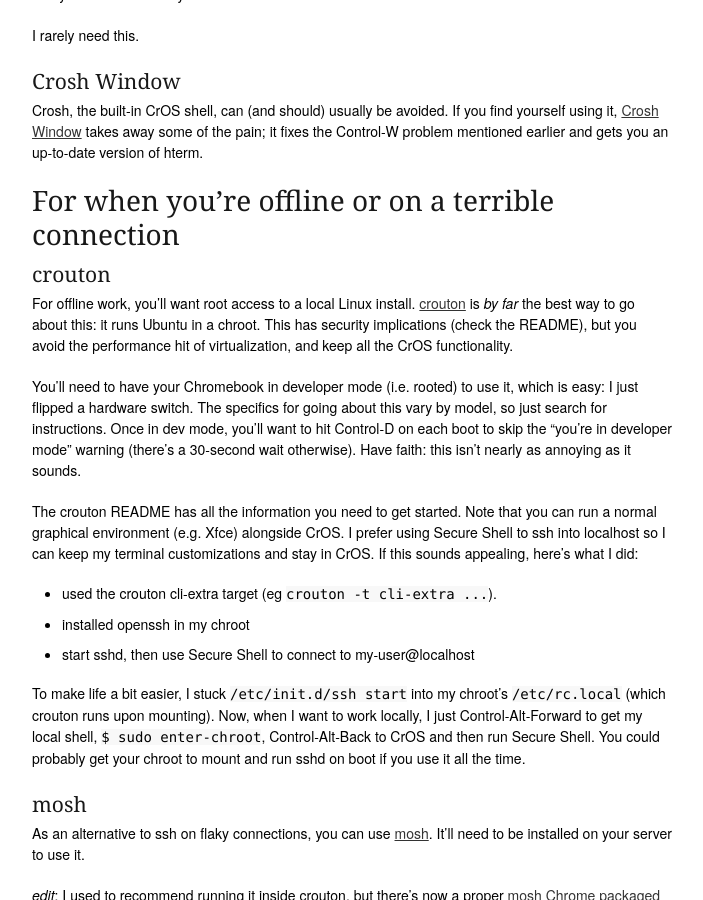
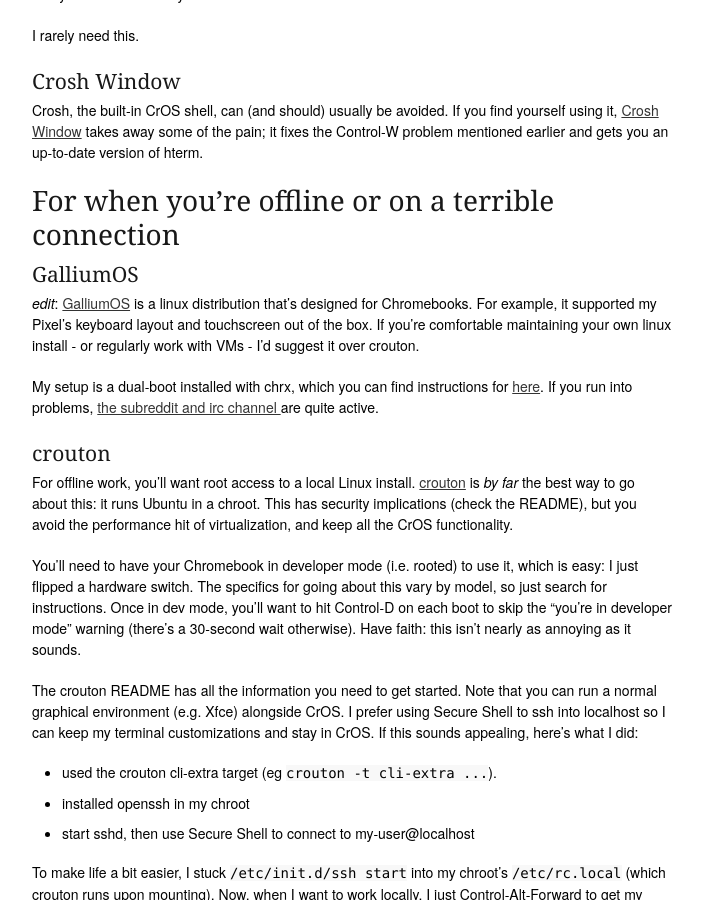
Before and after one commit to simon-weber/simon-weber.github.com, a Jekyll site: the page built from _posts/2013-04-20-development-on-a-chromebook-an-opinionated-guide.md, in a window 1280 px wide and 900 px high, scrolled down 1208 px. Shown: the whole window, without its empty margins (438-1141 px from the left). Built offline with Jekyll 4.4.1, drawn with Linux system fonts in a browser that asks for light colours; some of the changed text lies outside the part shown.

Commit message:
add galliumos to chromebook post

```diff
--- a/_posts/2013-04-20-development-on-a-chromebook-an-opinionated-guide.md
+++ b/_posts/2013-04-20-development-on-a-chromebook-an-opinionated-guide.md
@@ -7,7 +7,7 @@
 {{ page.title }}
 ----------------
 
-<p class="meta">April 20 2013, updated April 17 2014</p>
+<p class="meta">April 20 2013, last updated January 6 2017</p>
 
 I started using a
 [Samsung 550 Chromebook](http://www.google.com/intl/en/chrome/devices/chromebook-samsung-550.html)
@@ -93,6 +93,15 @@
 
 ### For when you’re offline or on a terrible connection
 
+#### GalliumOS
+
+_edit_: <a href="https://galliumos.org/">GalliumOS</a> is a linux distribution that's designed for Chromebooks.
+For example, it supported my Pixel's keyboard layout and touchscreen out of the box.
+If you're comfortable maintaining your own linux install - or regularly work with VMs - I'd suggest it over crouton.
+
+My setup is a dual-boot installed with chrx, which you can find instructions for <a href="https://wiki.galliumos.org/Installing">here</a>.
+If you run into problems, <a href="https://wiki.galliumos.org/Community">the subreddit and irc channel </a> are quite active.
+
 #### crouton
 
 For offline work, you’ll want root access to a local Linux install.
```
